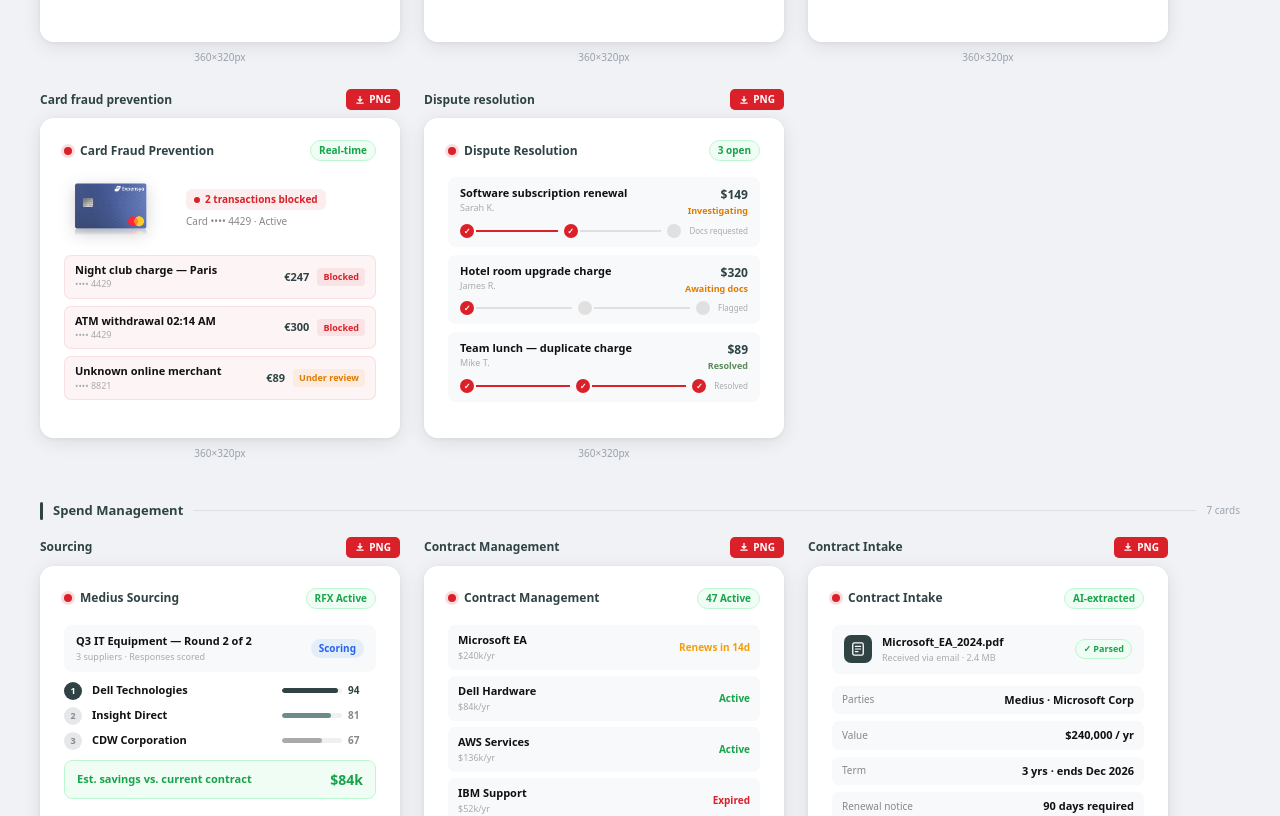
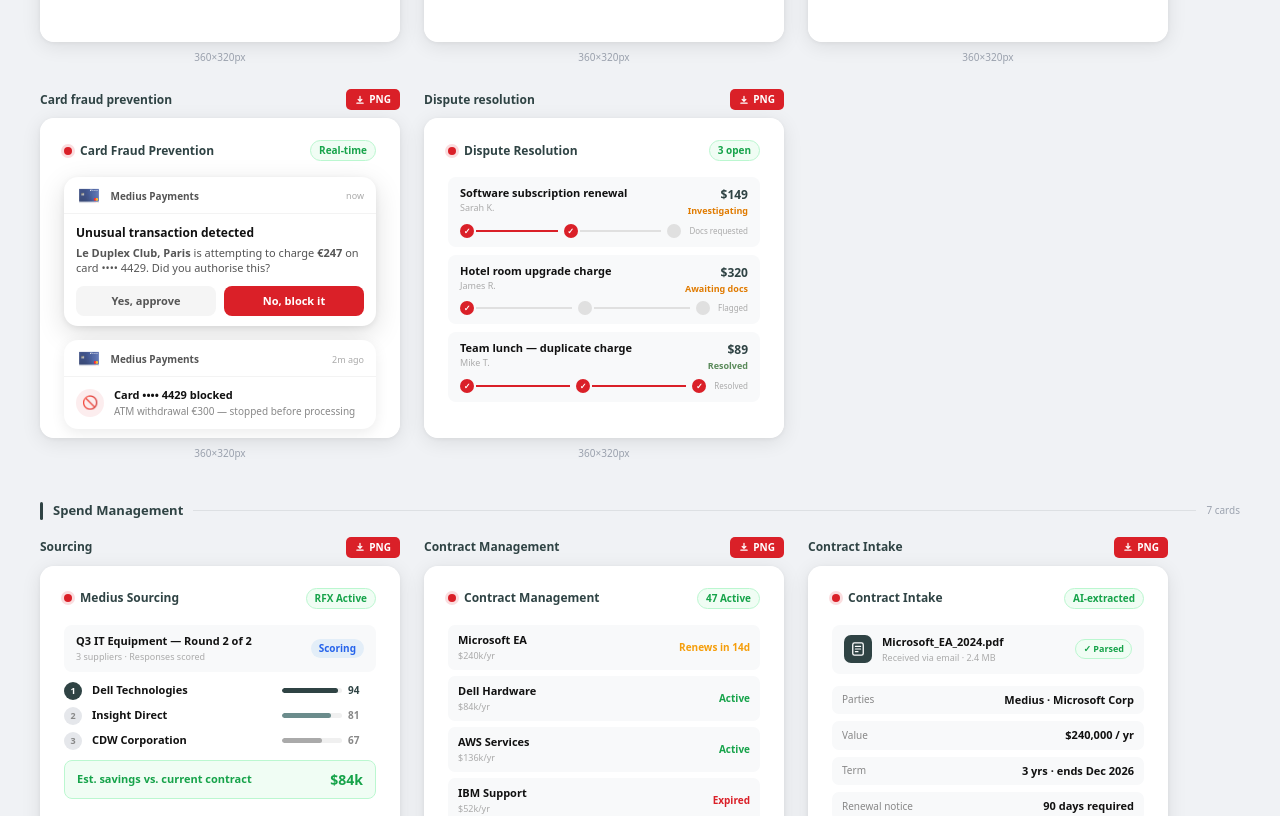
Before and after one commit to gableend/MediusAI, a Next.js app: page /all-cards in a window 1280 px wide. Shown: the part 2174-2990 px from the top of the page. Built offline with nearby package versions, Linux system fonts and the light colour scheme.

Commit message:
Redesign PM-3 as push notification approval flow (pre-transaction fraud prevention)

```diff
--- a/src/components/CardComponents.tsx
+++ b/src/components/CardComponents.tsx
@@ -764,80 +764,88 @@ export function PMCard2({ active, exit, variant = "compact" }: CardProps) {
 }
 
 // ─── PM-3: Card fraud prevention ─────────────────────────────────────────────
-// Compact: card visual + 2 flagged transactions
-// Full:    card visual + 3 flagged transactions + stat tiles
+// Compact: push notification (pending approval)
+// Full:    push notification + resolved second notification
 export function PMFraudPreventionCard({ active, exit, variant = "compact" }: CardProps) {
-  const SAND = "#ab9c6d";
-  const allAlerts = [
-    { merchant: "Night club charge — Paris",     amount: "€247",  card: "•••• 4429", status: "Blocked",    statusColor: RED,     icon: "🚫" },
-    { merchant: "ATM withdrawal 02:14 AM",       amount: "€300",  card: "•••• 4429", status: "Blocked",    statusColor: RED,     icon: "🚫" },
-    { merchant: "Unknown online merchant",       amount: "€89",   card: "•••• 8821", status: "Under review", statusColor: "#e07b00", icon: "⚠️" },
-  ];
-  const alerts = variant === "compact" ? allAlerts.slice(0, 2) : allAlerts;
-
   return (
     <div className={`ap-card ${active ? "ap-card--on" : ""} ${exit ? "ap-card--exit" : ""}`}>
       <CardHeader title="Card Fraud Prevention" badge="Real-time" />
 
-      {/* Mini card visual */}
+      {/* Push notification — pending */}
       <div style={{
-        position: "relative", marginBottom: variant === "compact" ? "10px" : "14px",
-        height: variant === "compact" ? "52px" : "64px",
-        display: "flex", alignItems: "center",
+        background: "white", borderRadius: "14px",
+        boxShadow: "0 8px 28px rgba(0,0,0,0.13), 0 2px 6px rgba(0,0,0,0.07)",
+        overflow: "hidden", marginBottom: variant === "compact" ? "10px" : "14px",
+        opacity: active ? 1 : 0, transition: "opacity 0.35s ease 0.1s",
       }}>
-        {/* Expensya card image */}
-        <img
-          src="/images/expensya-card.png"
-          alt="Expensya card"
-          style={{
-            position: "absolute", left: 0, top: 0, bottom: 0,
-            height: "100%", width: "auto",
-            objectFit: "contain", objectPosition: "left center",
-            filter: "drop-shadow(0 4px 8px rgba(0,0,0,0.18))",
-          }}
-        />
-        {/* Status badge beside card */}
+        {/* Notification header */}
         <div style={{
-          marginLeft: variant === "compact" ? "100px" : "122px",
-          display: "flex", flexDirection: "column", gap: "4px",
+          display: "flex", alignItems: "center", gap: "8px",
+          padding: "10px 12px 8px", borderBottom: "1px solid #f3f3f3",
+        }}>
+          <img src="/images/expensya-card.png" alt="" style={{ height: "18px", width: "auto" }} />
+          <span style={{ fontSize: "10px", fontWeight: 700, color: "#555", flex: 1 }}>Medius Payments</span>
+          <span style={{ fontSize: "9px", color: "#aaa" }}>now</span>
+        </div>
+        {/* Notification body */}
+        <div style={{ padding: "10px 12px" }}>
+          <div style={{ fontSize: "12px", fontWeight: 700, color: "#111", marginBottom: "3px" }}>
+            Unusual transaction detected
+          </div>
+          <div style={{ fontSize: "11px", color: "#555", marginBottom: "10px", lineHeight: 1.4 }}>
+            <strong>Le Duplex Club, Paris</strong> is attempting to charge <strong>€247</strong> on card •••• 4429. Did you authorise this?
+          </div>
+          {/* Action buttons */}
+          <div style={{ display: "flex", gap: "8px" }}>
+            <div style={{
+              flex: 1, textAlign: "center", padding: "7px 0",
+              background: "#f5f5f5", borderRadius: "8px",
+              fontSize: "11px", fontWeight: 700, color: "#555",
+            }}>
+              Yes, approve
+            </div>
+            <div style={{
+              flex: 1, textAlign: "center", padding: "7px 0",
+              background: RED, borderRadius: "8px",
+              fontSize: "11px", fontWeight: 700, color: "white",
+            }}>
+              No, block it
+            </div>
+          </div>
+        </div>
+      </div>
+
+      {/* Second notification — resolved (full only) */}
+      {variant === "full" && (
+        <div style={{
+          background: "white", borderRadius: "14px",
+          boxShadow: "0 4px 14px rgba(0,0,0,0.08)",
+          overflow: "hidden",
+          opacity: active ? 1 : 0, transition: "opacity 0.35s ease 0.3s",
         }}>
           <div style={{
-            display: "inline-flex", alignItems: "center", gap: "5px",
-            background: "rgba(218,32,40,0.08)", borderRadius: "6px",
-            padding: "3px 8px",
+            display: "flex", alignItems: "center", gap: "8px",
+            padding: "10px 12px 8px", borderBottom: "1px solid #f3f3f3",
           }}>
-            <div style={{ width: "6px", height: "6px", borderRadius: "50%", background: RED, flexShrink: 0 }} />
-            <span style={{ fontSize: "10px", fontWeight: 700, color: RED }}>2 transactions blocked</span>
-          </div>
-          <div style={{ fontSize: "10px", color: "#888" }}>Card •••• 4429 · Active</div>
-        </div>
-      </div>
-
-      {/* Flagged transactions */}
-      <div style={{ display: "flex", flexDirection: "column", gap: variant === "compact" ? "5px" : "7px" }}>
-        {alerts.map(({ merchant, amount, card, status, statusColor }, i) => (
-          <div key={merchant} style={{
-            display: "flex", alignItems: "center", gap: "8px",
-            padding: variant === "compact" ? "5px 8px" : "7px 10px",
-            background: "#fdf5f5", border: `1px solid rgba(218,32,40,0.1)`,
-            borderRadius: "7px",
-            opacity: active ? 1 : 0,
-            transition: `opacity 0.3s ease ${i * 0.1}s`,
-          }}>
-            <div style={{ flex: 1 }}>
-              <div style={{ fontSize: "11px", fontWeight: 600, color: "#111", lineHeight: 1.2 }}>{merchant}</div>
-              <div style={{ fontSize: "9px", color: "#aaa", marginTop: "1px" }}>{card}</div>
-            </div>
-            <span style={{ fontSize: "11px", fontWeight: 700, color: DARK, flexShrink: 0 }}>{amount}</span>
-            <span style={{
-              fontSize: "9px", fontWeight: 700, color: statusColor,
-              background: `${statusColor}15`, borderRadius: "4px",
-              padding: "2px 6px", flexShrink: 0,
-            }}>{status}</span>
-          </div>
-        ))}
-      </div>
-
+            <img src="/images/expensya-card.png" alt="" style={{ height: "18px", width: "auto" }} />
+            <span style={{ fontSize: "10px", fontWeight: 700, color: "#555", flex: 1 }}>Medius Payments</span>
+            <span style={{ fontSize: "9px", color: "#aaa" }}>2m ago</span>
+          </div>
+          <div style={{ padding: "10px 12px", display: "flex", alignItems: "center", gap: "10px" }}>
+            <div style={{
+              width: "28px", height: "28px", borderRadius: "50%", flexShrink: 0,
+              background: "rgba(218,32,40,0.08)",
+              display: "flex", alignItems: "center", justifyContent: "center",
+            }}>
+              <span style={{ fontSize: "13px" }}>🚫</span>
+            </div>
+            <div>
+              <div style={{ fontSize: "11px", fontWeight: 700, color: "#111" }}>Card •••• 4429 blocked</div>
+              <div style={{ fontSize: "10px", color: "#888" }}>ATM withdrawal €300 — stopped before processing</div>
+            </div>
+          </div>
+        </div>
+      )}
     </div>
   );
 }
```
